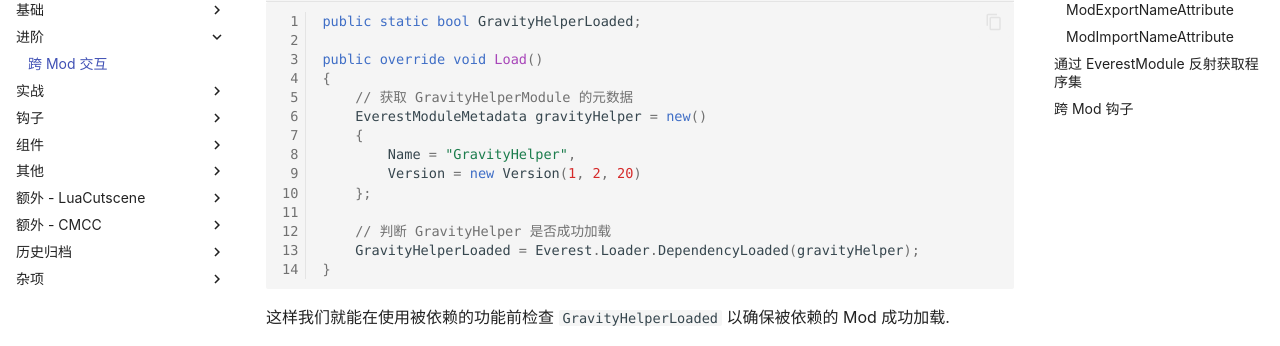
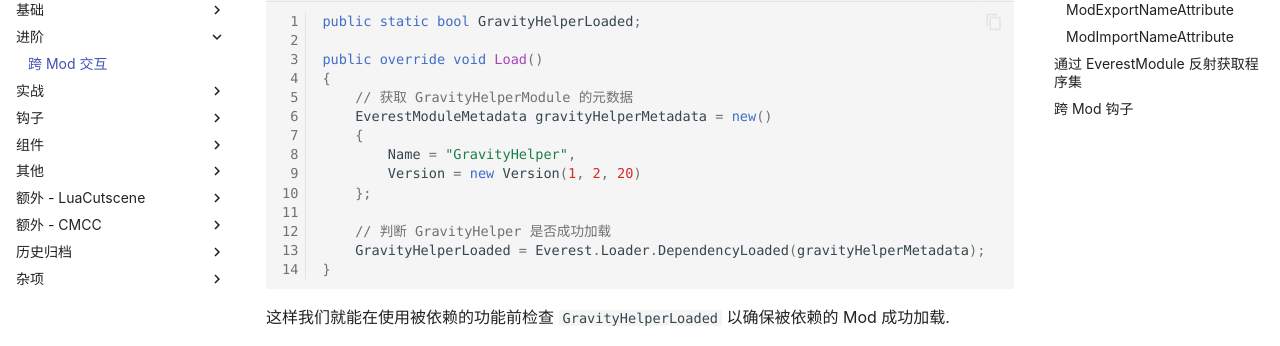
Before and after one commit to Saplonily/CelesteModTutorial, an MkDocs documentation site: the page built from docs/advanced/cross_mod_interactions.md, in a window 1280 px wide and 900 px high, scrolled down 725 px. Shown: the part 152-498 px from the top of the window. Built offline with MkDocs 1.6.1 and Material for MkDocs 9.7.7, drawn with Linux system fonts in a browser that asks for light colours; comment, search, counter and statistics services are not loaded; some of the changed text lies outside the part shown.

Commit message:
修复代码命名不一致

````diff
--- a/docs/advanced/cross_mod_interactions.md
+++ b/docs/advanced/cross_mod_interactions.md
@@ -35,14 +35,14 @@ public static bool GravityHelperLoaded;
 public override void Load()
 {
     // 获取 GravityHelperModule 的元数据
-    EverestModuleMetadata gravityHelper = new()
+    EverestModuleMetadata gravityHelperMetadata = new()
     {
         Name = "GravityHelper",
         Version = new Version(1, 2, 20)
     };
 
     // 判断 GravityHelper 是否成功加载
-    GravityHelperLoaded = Everest.Loader.DependencyLoaded(gravityHelper);
+    GravityHelperLoaded = Everest.Loader.DependencyLoaded(gravityHelperMetadata);
 }
 ```
 
@@ -179,7 +179,7 @@ public override void Load()
         Version = new Version(1, 2, 20)
     };
 
-    GravityHelperLoaded = Everest.Loader.DependencyLoaded(gravityHelper);
+    GravityHelperLoaded = Everest.Loader.DependencyLoaded(gravityHelperMetadata);
 
     // 通过 EverestModule 反射获取 GravityHelper 的程序集
     if (Everest.Loader.TryGetDependency(gravityHelperMetadata, out var gravityModule))
````
Also changed, not shown: 1 other file.
